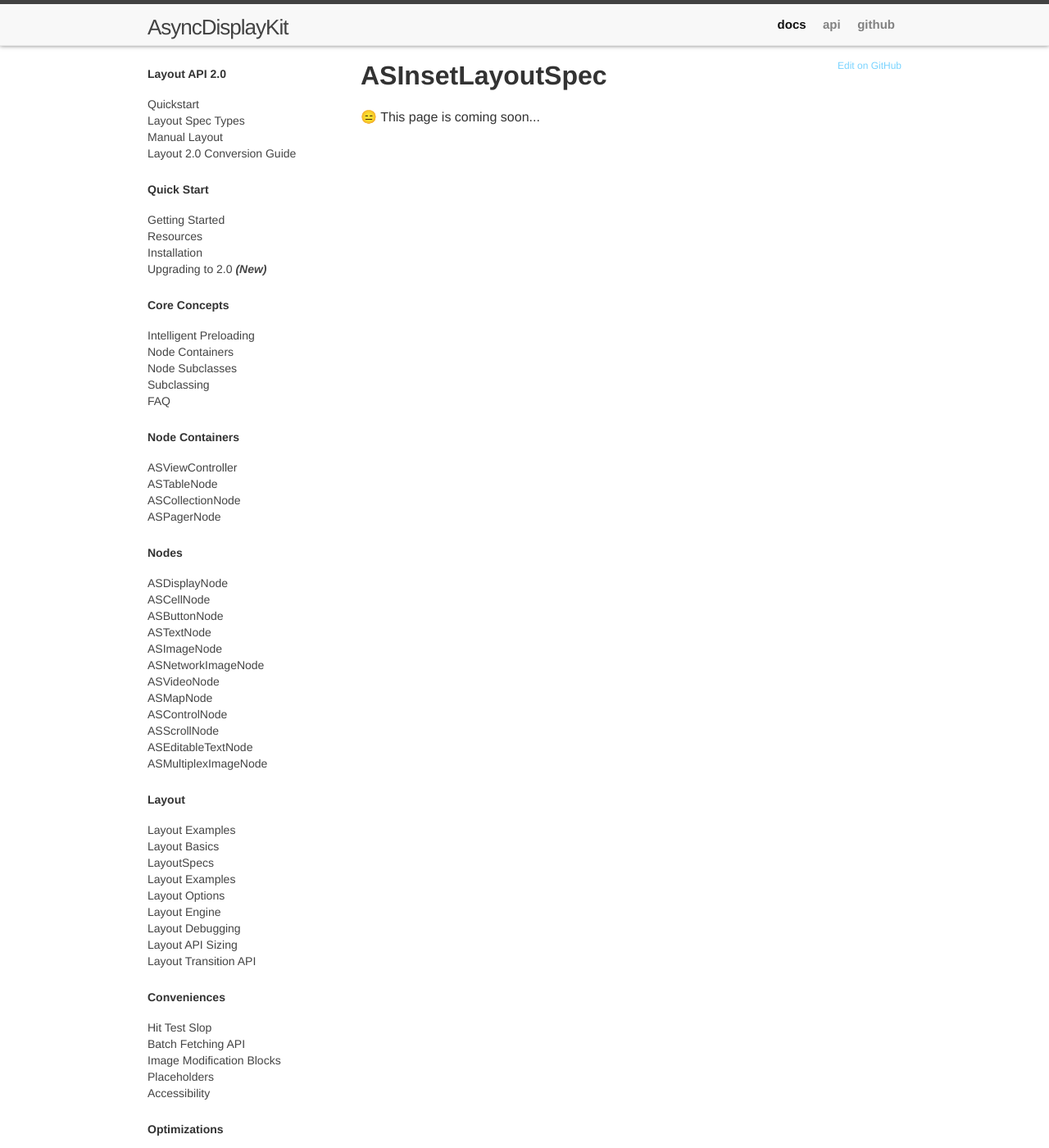
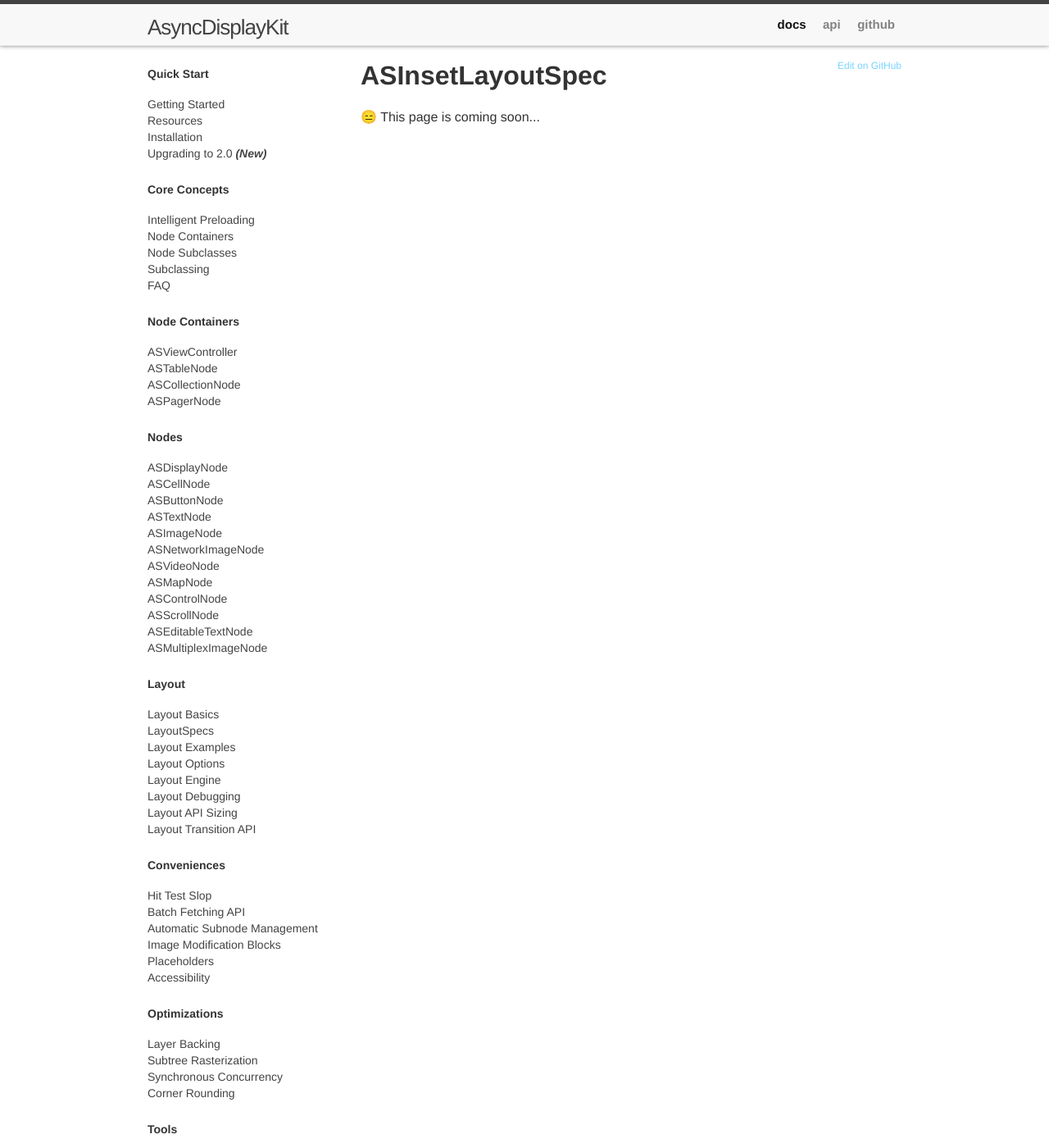
Before and after one commit to AsyncDisplayKit/Documentation, a Jekyll site: the page built from docs/_docs/inset-layout-spec.md, in a window 1280 px wide and 1400 px high. Shown: the whole window at 82% size. Built offline with Jekyll 4.4.1, drawn with Linux system fonts in a browser that asks for light colours; comment, search, counter and statistics services are not loaded.

Commit message:
remove nav bar changes

```diff
--- a/docs/_data/nav_docs.yml
+++ b/docs/_data/nav_docs.yml
@@ -1,10 +1,3 @@
-- title: Layout API 2.0
-  items:
-  - layout2-quickstart
-  - layout2-layoutspec-types
-  - layout2-layoutspec-examples
-  - layout2-manual-layout
-  - layout2-conversion-guide
 - title: Quick Start
   items:
   - getting-started
@@ -41,7 +34,6 @@
   - multiplex-image-node
 - title: Layout
   items:
-  - automatic-layout-examples-2
   - automatic-layout-basics
   - automatic-layout-containers
   - automatic-layout-examples
@@ -55,7 +47,7 @@
   items:
   - hit-test-slop
   - batch-fetching-api
-  - automatic-subnode-mgmt
+  - implicit-hierarchy-mgmt
   - image-modification-block
   - placeholder-fade-duration
   - accessibility
```
